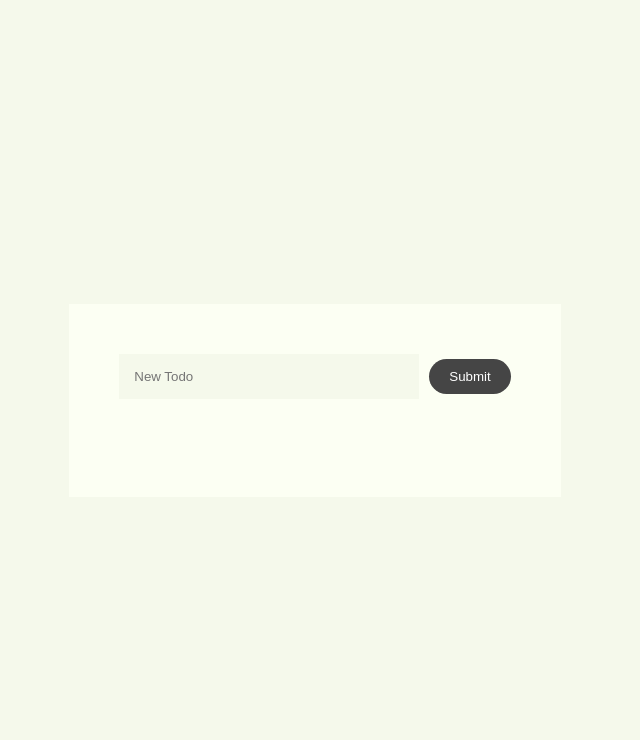
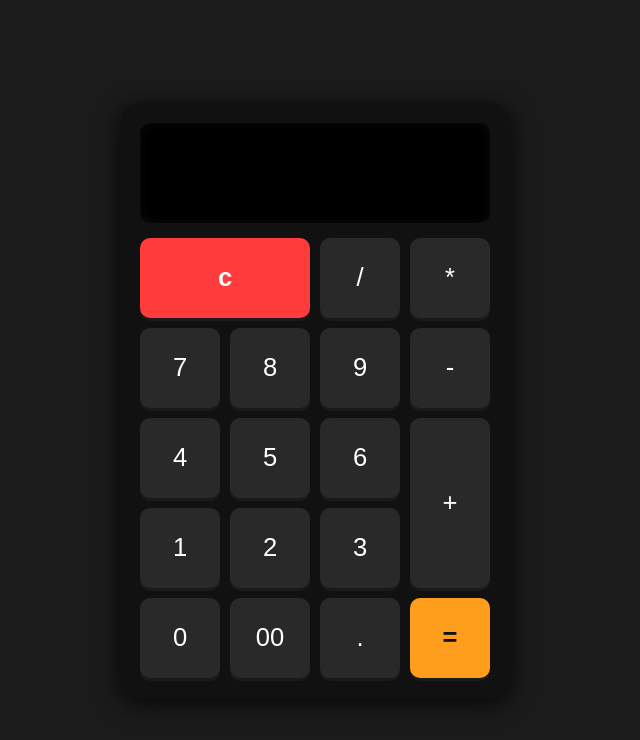
Before and after one commit to Adryel0713/Projects-Vite, a React (Vite) app: page / in a window 1280 px wide. Shown: the top 740 px of the page, without its empty margins (325-965 px from the left). Built offline with nearby package versions, Linux system fonts and the light colour scheme.

Commit message:
Project (3)

```diff
--- a/package.json
+++ b/package.json
@@ -10,6 +10,7 @@
     "preview": "vite preview"
   },
   "dependencies": {
+    "axios": "^1.12.2",
     "react": "^19.1.1",
     "react-dom": "^19.1.1"
   },
--- a/src/App.jsx
+++ b/src/App.jsx
@@ -1,11 +1,16 @@
 // import Counter from "./Components/Counter"
-import Todo from "./Components/Todo.jsx";
+// import Todo from "./Components/Todo.jsx";
+
+import Calculator from "./Components/Calculator"
+import Meals from "./Components/Meals"
 
 const App = () => {
   return (
     <div>
       {/* <Counter /> */}
-      <Todo />
+      {/* <Todo /> */}
+      {/* <Meals /> */}
+      <Calculator />
     </div>
   )
 }
--- /dev/null
+++ b/src/Components/Calculator.jsx
@@ -0,0 +1,45 @@
+import { useState } from "react"
+
+import "../style.css"
+
+const Calculator = () => {
+  const [inputValue,setInputValue] = useState('')
+
+  const display = (value) => setInputValue(inputValue + value);
+  const calculate = () => setInputValue(eval(inputValue));
+  const clear = () => setInputValue('')
+
+  return (
+    <form className="calculator" name="calc">
+
+    <input type="text" className="value" value={inputValue} onChange={e => e.target.value} />
+
+
+    <span className="num clear" onClick={() => clear()}>
+      c
+    </span>
+
+    <span onClick={() => display("/")}>/</span>
+    <span onClick={() => display("*")}>*</span>
+    <span onClick={() => display("7")}>7</span>
+    <span onClick={() => display("8")}>8</span>
+    <span onClick={() => display("9")}>9</span>
+    <span onClick={() => display("-")}>-</span>
+    <span onClick={() => display("4")}>4</span>
+    <span onClick={() => display("5")}>5</span>
+    <span onClick={() => display("6")}>6</span>
+    <span className="plus" onClick={() => display("+")}>+</span>
+
+    <span onClick={() => display("1")}>1</span>
+    <span onClick={() => display("2")}>2</span>
+    <span onClick={() => display("3")}>3</span>
+    <span onClick={() => display("0")}>0</span>
+    <span onClick={() => display("00")}>00</span>
+    <span onClick={() => display(".")}>.</span>
+    <span className="num equal" onClick={() => calculate()}>=</span>
+
+    </form>
+  )
+}
+
+export default Calculator
--- /dev/null
+++ b/src/Components/Meals.jsx
@@ -0,0 +1,38 @@
+import axios from "axios"
+import "../style.css"
+import { useState, useEffect } from "react"
+
+const Meals = () => {
+
+    const [items, setItems] = useState([])
+
+    useEffect(() => {
+        axios.get("https://www.themealdb.com/api/json/v1/1/filter.php?c=Seafood")
+        .then((res) => {
+        // console.log(res.data.meals)
+        setItems(res.data.meals)
+        })
+        .catch((err) => {
+            console.log(err)
+        })
+    }, [])
+
+    const itemsList = items.map(({strMeal, strMealThumb, idMeal}) => {
+        return (
+            <section className="card" key={Math.random() * 10}>
+                <img src={strMealThumb} alt={strMeal}/>
+                <section className="content">
+                    <p>{strMeal}</p>
+                    <p>#{idMeal}</p>
+                </section>
+            </section>
+        )
+    })
+  return (
+    <div className="items-container">
+        {itemsList}
+    </div>
+  )
+}
+
+export default Meals
--- a/src/style.css
+++ b/src/style.css
@@ -42,7 +42,8 @@ body{
     cursor: pointer;
 } */
 
-* {
+/* PROJECT 2 */
+/* * {
     padding: 0;
     margin: 0;
     box-sizing: border-box;
@@ -94,4 +95,143 @@ button{
 .close{
     padding: 5px 10px;
     cursor: pointer;
+} */
+
+/* PROJECT 3 */
+/* * {
+    margin: 0;
+    padding: 0;
+    box-sizing: border-box;
 }
+.items-container{
+    display: flex;
+    flex-wrap: wrap;
+    justify-content: space-around;
+    margin: 10px;
+}
+.card{
+    margin: 10px;
+    padding: 30px;
+    transition: 1s ease-in-out;
+    cursor: pointer;
+}
+.card:hover{
+    transform: scale(1.1);
+}
+.content{
+    display: flex;
+    justify-content: space-between;
+    font-family: sans-serif;
+    margin-top: 20px;
+}
+
+p {
+    font-weight: bold;
+}
+img{
+    border-radius: 5px;
+    height: 200px;
+    width: 300px;
+} */
+
+/* === CALCULADORA MODERNA === */
+* {
+  margin: 0;
+  padding: 0;
+  box-sizing: border-box;
+  font-family: "Poppins", sans-serif;
+}
+
+body {
+  background-color: #1b1b1b;
+  min-height: 100vh;
+  display: flex;
+  align-items: center;
+  justify-content: center;
+}
+
+.calculator {
+  display: grid;
+  grid-template-columns: repeat(4, 80px);
+  grid-template-rows: minmax(100px, auto) repeat(5, 80px);
+  background-color: #111;
+  padding: 20px;
+  border-radius: 20px;
+  box-shadow: 0 5px 25px rgba(0, 0, 0, 0.8);
+  gap: 10px;
+}
+
+.calculator .value {
+  grid-column: 1 / -1;
+  height: 100px;
+  background-color: #000;
+  color: #fff;
+  font-size: 2.5rem;
+  border: none;
+  outline: none;
+  text-align: right;
+  padding: 20px;
+  border-radius: 10px;
+  margin-bottom: 5px;
+  box-shadow: inset 0 0 10px rgba(255, 255, 255, 0.05);
+}
+
+.calculator span {
+  display: flex;
+  align-items: center;
+  justify-content: center;
+  background-color: #292929;
+  color: #fff;
+  font-size: 1.6rem;
+  border-radius: 10px;
+  cursor: pointer;
+  transition: all 0.2s ease;
+  user-select: none;
+  box-shadow: 0 3px 0 #1a1a1a;
+}
+
+.calculator span:hover {
+  background-color: #383838;
+}
+
+.calculator span:active {
+  background-color: #ff9d1d;
+  color: #000;
+  transform: scale(0.96);
+}
+
+.calculator span.clear {
+  background-color: #ff3b3b;
+  color: #fff;
+  font-weight: 600;
+  grid-column: span 2;
+}
+
+.calculator span.clear:hover {
+  background-color: #ff5c5c;
+}
+
+.calculator span.operator {
+  background-color: #ff9d1d;
+  color: #111;
+  font-weight: bold;
+  box-shadow: 0 3px 0 #b46a0d;
+}
+
+.calculator span.operator:hover {
+  background-color: #ffb84d;
+}
+
+.calculator span.plus {
+  grid-row: span 2;
+}
+
+.calculator span.zero {
+  grid-column: span 2;
+}
+
+.calculator span.equal {
+  background-color: #ff9d1d;
+  color: #111;
+  font-weight: bold;
+}
```
Also changed, not shown: 1 other file (tests, documents, lock files or other folders).
